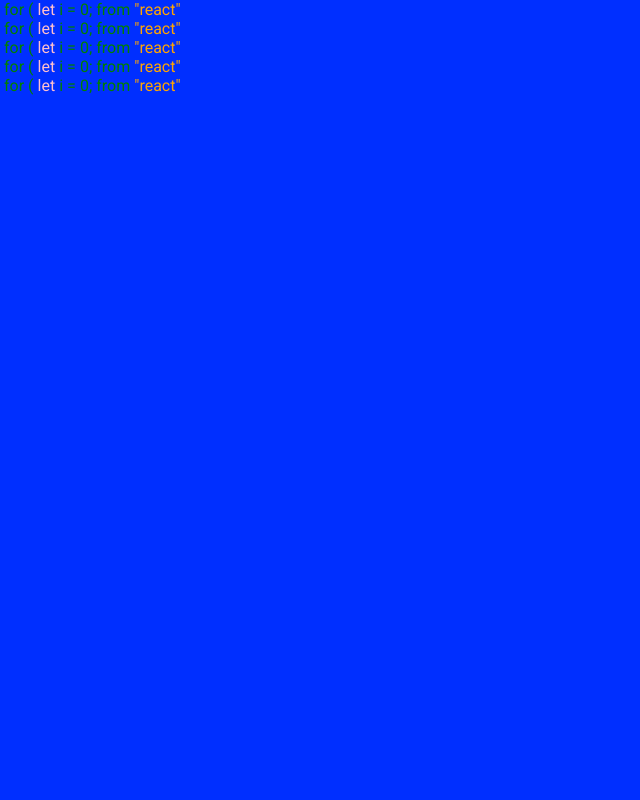
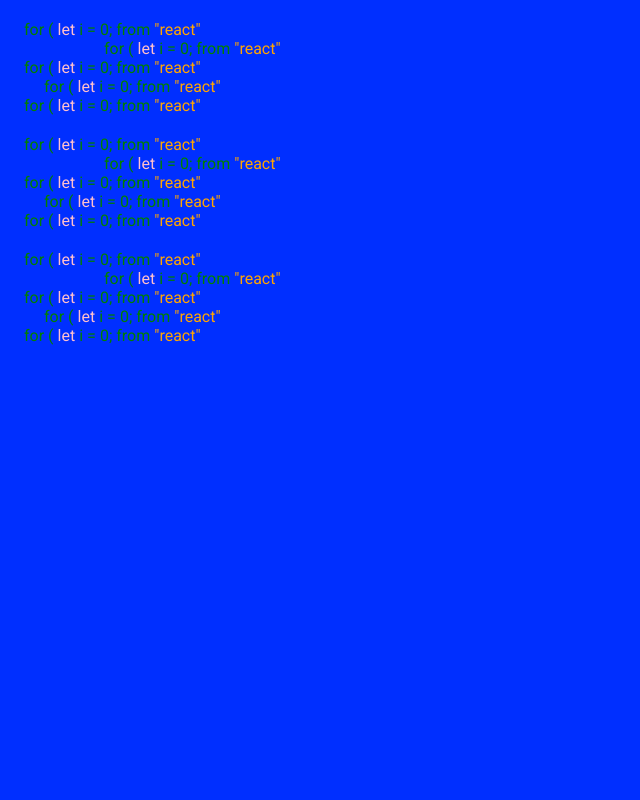
Before and after one commit to Rachanastasia/portfolio-new, a Next.js app: page / in a window 1280 px wide. Shown: the top 800 px of the page, without its empty margins (0-640 px from the left). Built offline with nearby package versions, Linux system fonts and the light colour scheme.

Commit message:
sets up tabs and codeblocks

```diff
--- a/components/Banner/LineOfText.js
+++ b/components/Banner/LineOfText.js
@@ -1,8 +1,8 @@
 
 
-export default function Line19({text, delay, indentation, containerStyle}){
+export default function Line19({tabs=1, delay, indentation, containerStyle}){
     return (
-        <div className={`animation-line animation-tabs-${1}`}>
+        <div className={`animation-line animated-tabs-${tabs}`}>
             <Word word='for' color='one' />
             <Punctuation char='(' />
             <Word word='let' color='two' />
--- a/components/Banner/index.js
+++ b/components/Banner/index.js
@@ -4,11 +4,27 @@
 
     return (
         <div>
-            <LineOfText text='import React from "react"' color='red' />
-            <LineOfText text='import React from "react"' color='green'/>
-            <LineOfText text='import React from "react"' color='pink'/>
-            <LineOfText text='import React from "react"' color='black'/>
-            <LineOfText text='import React from "react"' color='#fff'/>
+            <div className='animated-codeblock'>
+                <LineOfText tabs={1} color='red' />
+                <LineOfText tabs={5} color='green'/>
+                <LineOfText tabs={1} color='pink'/>
+                <LineOfText tabs={2} color='black'/>
+                <LineOfText tabs={1} color='#fff'/>
+            </div>
+            <div className='animated-codeblock'>
+                <LineOfText tabs={1} color='red' />
+                <LineOfText tabs={5} color='green'/>
+                <LineOfText tabs={1} color='pink'/>
+                <LineOfText tabs={2} color='black'/>
+                <LineOfText tabs={1} color='#fff'/>
+            </div>
+            <div className='animated-codeblock'>
+                <LineOfText tabs={1} color='red' />
+                <LineOfText tabs={5} color='green'/>
+                <LineOfText tabs={1} color='pink'/>
+                <LineOfText tabs={2} color='black'/>
+                <LineOfText tabs={1} color='#fff'/>
+            </div>
         </div>
     )
 }
--- a/styles/_animation.sass
+++ b/styles/_animation.sass
@@ -12,3 +12,27 @@
 
 .animation-line
     display: flex
+
+@function tabs($amount)
+    $result: $spacer-3 * $amount
+    @return $result
+
+
+.animated-tabs-1
+    padding-left: tabs(1)
+
+.animated-tabs-2
+    padding-left: tabs(2)
+
+.animated-tabs-3
+    padding-left: tabs(3)
+
+.animated-tabs-4
+    padding-left: tabs(4)
+
+.animated-tabs-5
+    padding-left: tabs(5)
+
+
+.animated-codeblock
+    padding-top: $spacer-3
```
